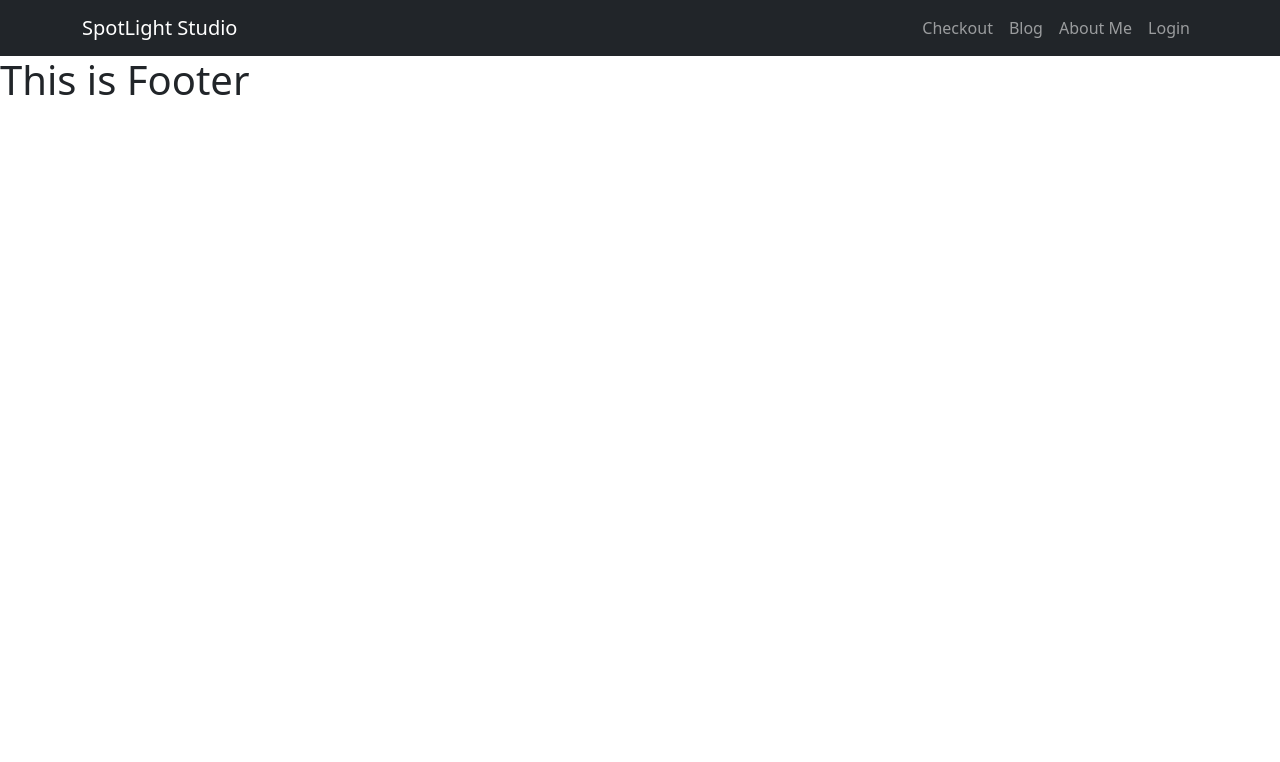
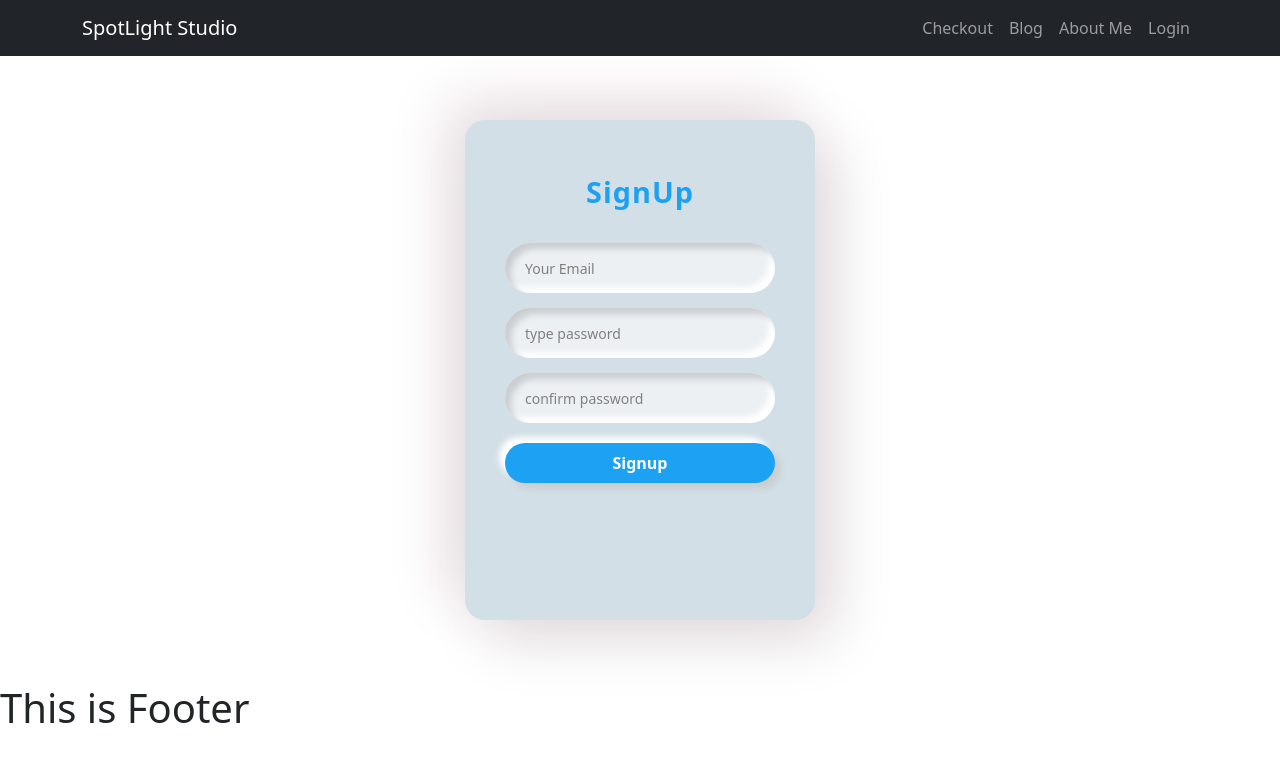
Before and after one commit to shagors/-independent-service-provider, a React (Create React App) app: page /signup in a window 1280 px wide. Shown: the top 762 px of the page. Built offline with nearby package versions, Linux system fonts and the light colour scheme.

Commit message:
signup page add and email password and confirm password input field add connect each others

```diff
--- a/src/Pages/Registration/Login/Login.js
+++ b/src/Pages/Registration/Login/Login.js
@@ -4,6 +4,12 @@
 } from 'react-firebase-hooks/auth';
 import auth from '../../../firebase.init';
 import './Login.css'
+ import {
+     ToastContainer,
+     toast
+ } from 'react-toastify';
+ import 'react-toastify/dist/ReactToastify.css';
+import { Link } from 'react-router-dom';
 
 const Login = () => {
     const [userInfo, setUserInfo] = useState({
@@ -56,9 +62,19 @@
 
     useEffect( () => {
         if(hookError){
-            setErrors({...errors, othersError: ''});
+            switch(hookError?.code){
+                case "auth/invalid-email":
+                    toast("Invalid email provided, please provide a valid email");
+                    break;
+
+                case "auth/invalid-password":
+                    toast("Wrong password. Intruder!!")
+                    break;
+                default:
+                    toast("something went wrong")
+            }
         }
-    } ,[])
+    } ,[hookError])
 
 
     return (
@@ -70,6 +86,8 @@
                 <input type="password" name="" placeholder='type password' onChange={handlePasswordChange} required/>
                 {errors?.passwordError && <p className='error-message'>{errors.passwordError}</p>}
                 <button>Login</button>
+                <ToastContainer />
+                <p>Don't have an account ? <Link to='/signup' >Sign up hear</Link> </p>
             </form>
         </div>
     );
--- a/src/Pages/Registration/Signup/Signup.js
+++ b/src/Pages/Registration/Signup/Signup.js
@@ -1,9 +1,105 @@
-import React from 'react';
+import React, { useEffect, useState } from 'react';
+import {
+    useCreateUserWithEmailAndPassword,
+} from 'react-firebase-hooks/auth';
+import auth from '../../../firebase.init';
+ import {
+     ToastContainer,
+     toast
+ } from 'react-toastify';
+ import 'react-toastify/dist/ReactToastify.css';
 
 const Signup = () => {
+    const [userInfo, setUserInfo] = useState({
+        email: "",
+        password: "",
+        confirmPass: "",
+    });
+    const [errors, setErrors] = useState({
+        emailError: "",
+        passwordError: "",
+        confirmPassError: "",
+        othersError: "",
+    });
+
+    const [
+        createUserWithEmailAndPassword,
+        user,
+        loading,
+        hookError,
+    ] = useCreateUserWithEmailAndPassword(auth);
+
+    const handleEmailChange = e => {
+        const emailRegex = /\S+@\S+\.\S+/;
+        const validEmail = emailRegex.test(e.target.value);
+        if(validEmail){
+            setUserInfo({...userInfo, email: e.target.value});
+            setErrors({...errors, emailError: ""});
+        }
+        else{
+            setErrors({...errors, emailError: 'Invalid Email'});
+            setUserInfo({...userInfo, email: ""});
+        }
+    }
+
+    const handlePasswordChange = e => {
+        const passwordRegex = /.{6,}/;
+        const validPassword = passwordRegex.test(e.target.value);
+        if(validPassword){
+            setUserInfo({...userInfo, password: e.target.value});
+            setErrors({...errors, passwordError: ""});
+        }
+        else{
+            setErrors({...errors, passwordError: 'Password minimum 6 characters'});
+            setUserInfo({...userInfo, password: ""});
+        }
+    }
+    const handleConfirmPasswordChange = e => {
+        if(e.target.value === userInfo.password){
+            setUserInfo({...userInfo, confirmPass: e.target.value});
+            setErrors({...errors, confirmPassError: ""});
+        }
+        else{
+            setErrors({...errors, confirmPassError: "Password didn't match"});
+            setUserInfo({...userInfo, confirmPass: ""});
+        }
+    }
+
+    const handleLogin = e => {
+        e.preventDefault();
+        createUserWithEmailAndPassword(userInfo.email, userInfo.password, userInfo.confirmPass);
+    }
+
+    useEffect( () => {
+        if(hookError){
+            switch(hookError?.code){
+                case "auth/invalid-email":
+                    toast("Invalid email provided, please provide a valid email");
+                    break;
+
+                case "auth/invalid-password":
+                    toast("Wrong password. Intruder!!")
+                    break;
+                default:
+                    toast("something went wrong")
+            }
+        }
+    } ,[hookError])
+
+
     return (
-        <div>
-
+        <div className='login-container'>
+            <div className="login-title">SignUp</div>
+            <form className='login-form' onSubmit={handleLogin}>
+                <input type="email" name="" placeholder='Your Email' onChange={handleEmailChange} required/>
+                {errors?.emailError && <p className='error-message'>{errors.emailError}</p>}
+                <input type="password" name="" placeholder='type password' onChange={handlePasswordChange} required/>
+                {errors?.passwordError && <p className='error-message'>{errors.passwordError}</p>}
+                <input type="password" name="" placeholder='confirm password' onChange={handleConfirmPasswordChange} required/>
+                {errors?.confirmPassError && <p className='error-message'>{errors.confirmPassError}</p>}
+                <button>Signup</button>
+                <ToastContainer />
+            </form>
         </div>
     );
 };
```
